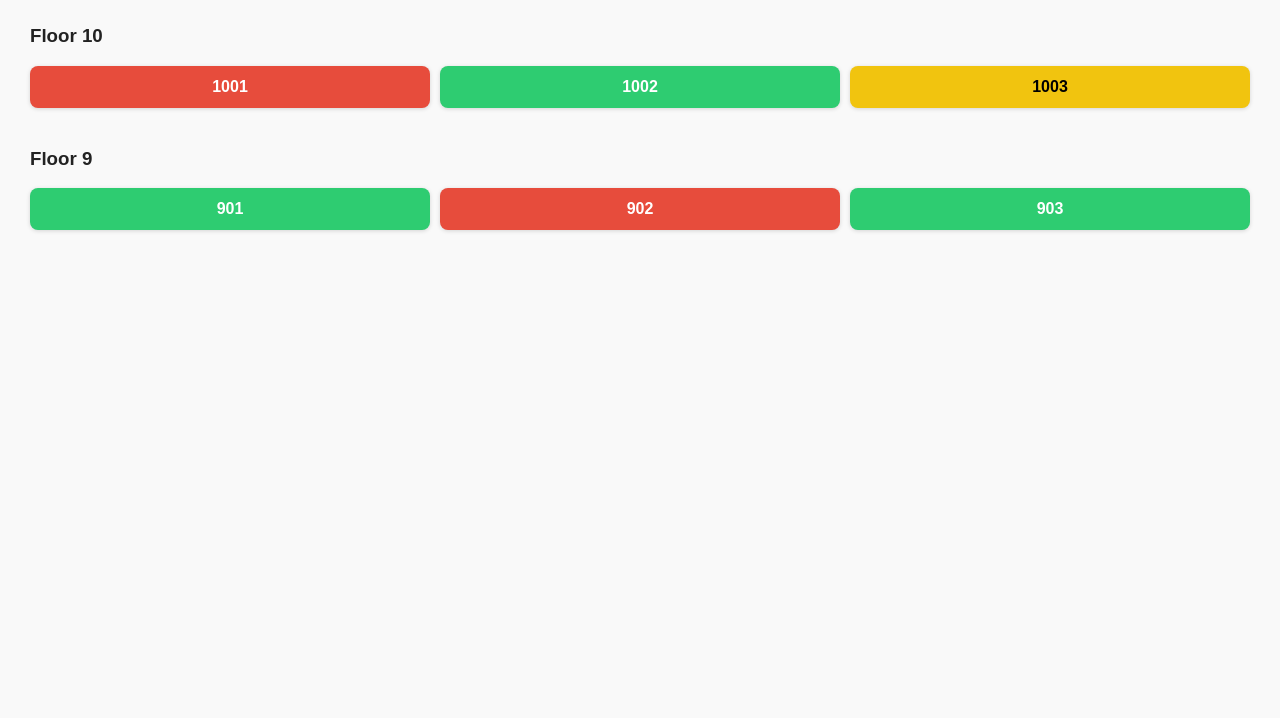
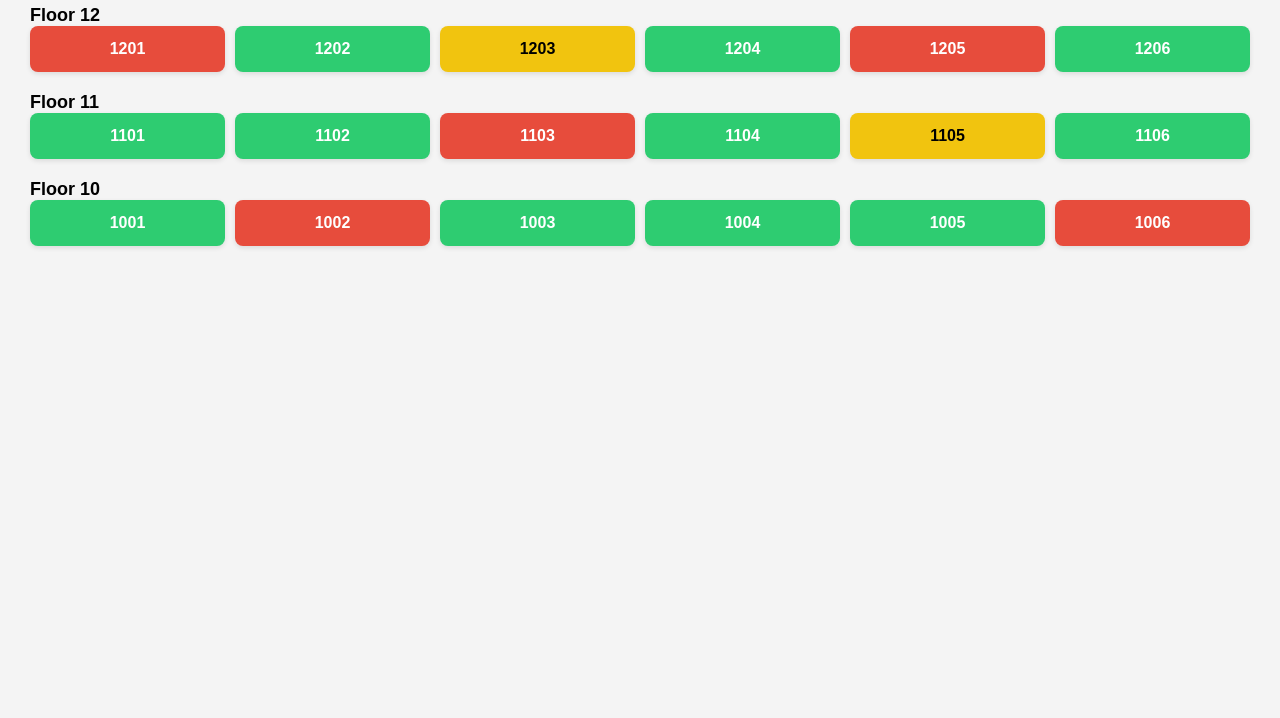
Before and after one commit to uddiptaX/inventory-visualizer-npb, a plain HTML site: page index.html in a window 1280 px wide. Shown: the part 82-800 px from the top of the page. Drawn offline with Linux system fonts and the light colour scheme.

Commit message:
Update index.html

```diff
--- a/index.html
+++ b/index.html
@@ -4,36 +4,30 @@
   <meta charset="UTF-8" />
   <meta name="viewport" content="width=device-width, initial-scale=1.0"/>
   <title>Inventory Grid</title>
-
   <style>
     body {
       font-family: Arial, sans-serif;
       margin: 30px;
-      background: #f9f9f9;
+      background: #f4f4f4;
     }
 
-    h3 {
-      margin-top: 40px;
-      color: #222;
+    h1 {
+      margin-bottom: 20px;
     }
 
-    .floor-section {
-      margin-bottom: 30px;
-    }
-
-    .unit-row {
+    .grid-container {
       display: grid;
-      grid-template-columns: repeat(auto-fit, minmax(80px, 1fr));
+      grid-template-columns: repeat(6, 1fr);
       gap: 10px;
     }
 
     .unit-box {
-      padding: 12px 16px;
+      padding: 14px;
       border-radius: 8px;
+      text-align: center;
       font-weight: bold;
-      text-align: center;
       color: white;
-      box-shadow: 0 1px 4px rgba(0,0,0,0.15);
+      box-shadow: 0 2px 5px rgba(0, 0, 0, 0.1);
     }
 
     .Sold {
@@ -49,26 +43,40 @@
       color: black;
     }
 
-    .unit-box:hover {
-      transform: scale(1.05);
-      transition: 0.2s ease;
-      cursor: pointer;
+    .floor-label {
+      grid-column: span 6;
+      font-size: 18px;
+      font-weight: bold;
+      margin-top: 20px;
     }
   </style>
 </head>
 <body>
-  <h1>Inventory Visualization</h1>
+
+  <h1>Inventory Grid</h1>
   <div id="inventory"></div>
 
-  <!-- 🔁 Embedded CSV as <script> -->
+  <!-- 🔁 Embedded CSV Data -->
   <script id="csv-data" type="text/plain">
 Floor,Unit,Status
-10,1001,Sold
-10,1002,Available
-10,1003,Discussion
-9,901,Available
-9,902,Sold
-9,903,Available
+12,1201,Sold
+12,1202,Available
+12,1203,Discussion
+12,1204,Available
+12,1205,Sold
+12,1206,Available
+11,1101,Available
+11,1102,Available
+11,1103,Sold
+11,1104,Available
+11,1105,Discussion
+11,1106,Available
+10,1001,Available
+10,1002,Sold
+10,1003,Available
+10,1004,Available
+10,1005,Available
+10,1006,Sold
   </script>
 
   <script>
@@ -84,50 +92,34 @@ Floor,Unit,Status
       return data;
     }
 
-    function groupByFloor(data) {
-      const grouped = {};
-      data.forEach(row => {
-        const floor = row['Floor'];
-        const unit = row['Unit'];
-        const status = row['Status'];
-        if (!grouped[floor]) grouped[floor] = [];
-        grouped[floor].push({ unit, status });
-      });
-      return grouped;
-    }
+    function renderGrid(units) {
+      const container = document.getElementById('inventory');
+      const floors = [...new Set(units.map(u => u.Floor))].sort((a, b) => b - a);
 
-    function render(grouped) {
-      const container = document.getElementById('inventory');
-      const sortedFloors = Object.keys(grouped).sort((a, b) => b - a); // High to low
-
-      sortedFloors.forEach(floor => {
-        const section = document.createElement('div');
-        section.className = 'floor-section';
-
-        const title = document.createElement('h3');
-        title.textContent = `Floor ${floor}`;
-        section.appendChild(title);
+      floors.forEach(floor => {
+        const floorUnits = units.filter(u => u.Floor === floor);
+        const label = document.createElement('div');
+        label.className = 'floor-label';
+        label.textContent = `Floor ${floor}`;
+        container.appendChild(label);
 
         const row = document.createElement('div');
-        row.className = 'unit-row';
+        row.className = 'grid-container';
 
-        grouped[floor].forEach(({ unit, status }) => {
-          const cell = document.createElement('div');
-          cell.textContent = unit;
-          cell.className = `unit-box ${status}`;
-          row.appendChild(cell);
+        floorUnits.forEach(unit => {
+          const box = document.createElement('div');
+          box.className = `unit-box ${unit.Status}`;
+          box.textContent = unit.Unit;
+          row.appendChild(box);
         });
 
-        section.appendChild(row);
-        container.appendChild(section);
+        container.appendChild(row);
       });
     }
 
-    // 🔁 Run
     const csvText = document.getElementById('csv-data').textContent;
-    const data = parseCSV(csvText);
-    const grouped = groupByFloor(data);
-    render(grouped);
+    const units = parseCSV(csvText);
+    renderGrid(units);
   </script>
 </body>
 </html>
```
